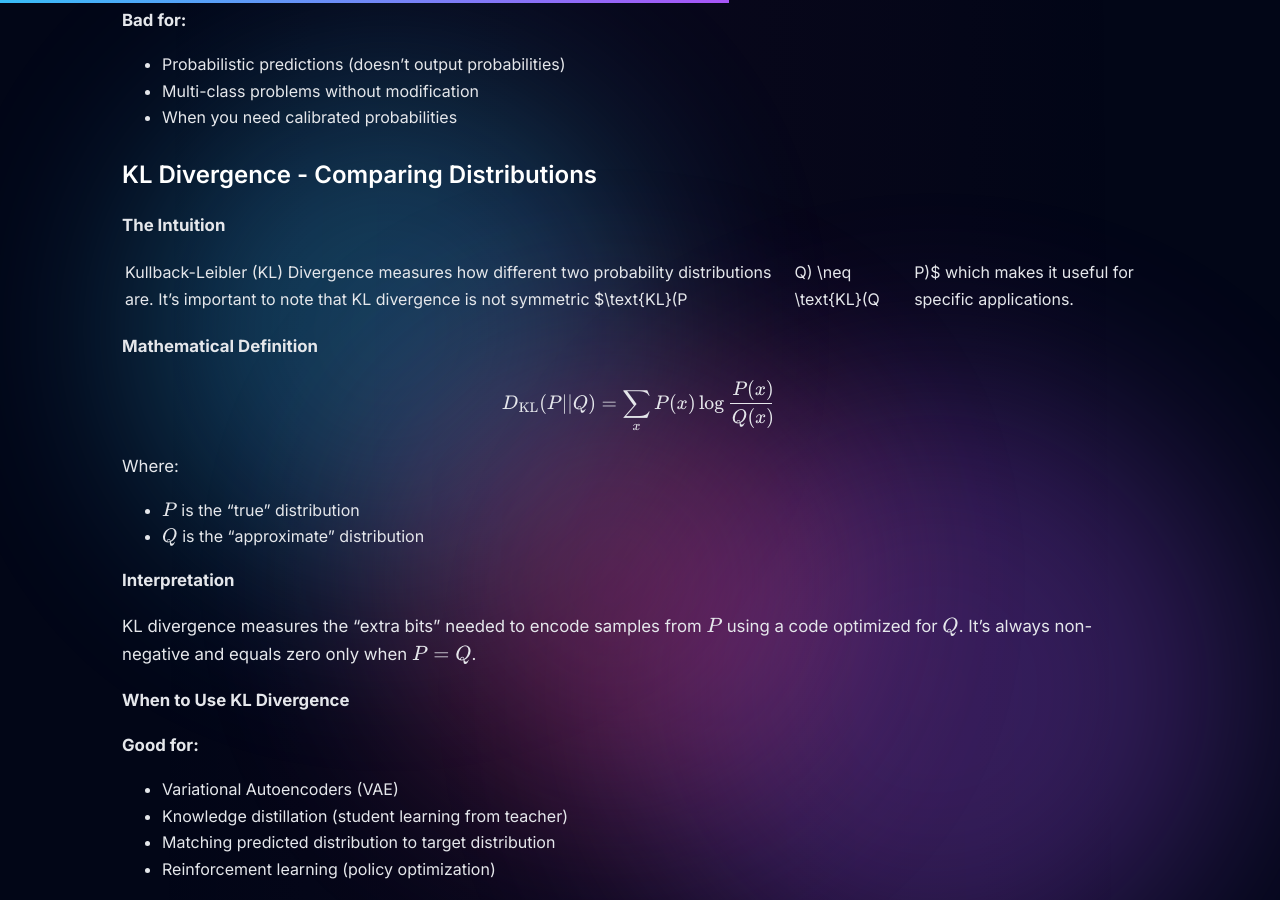
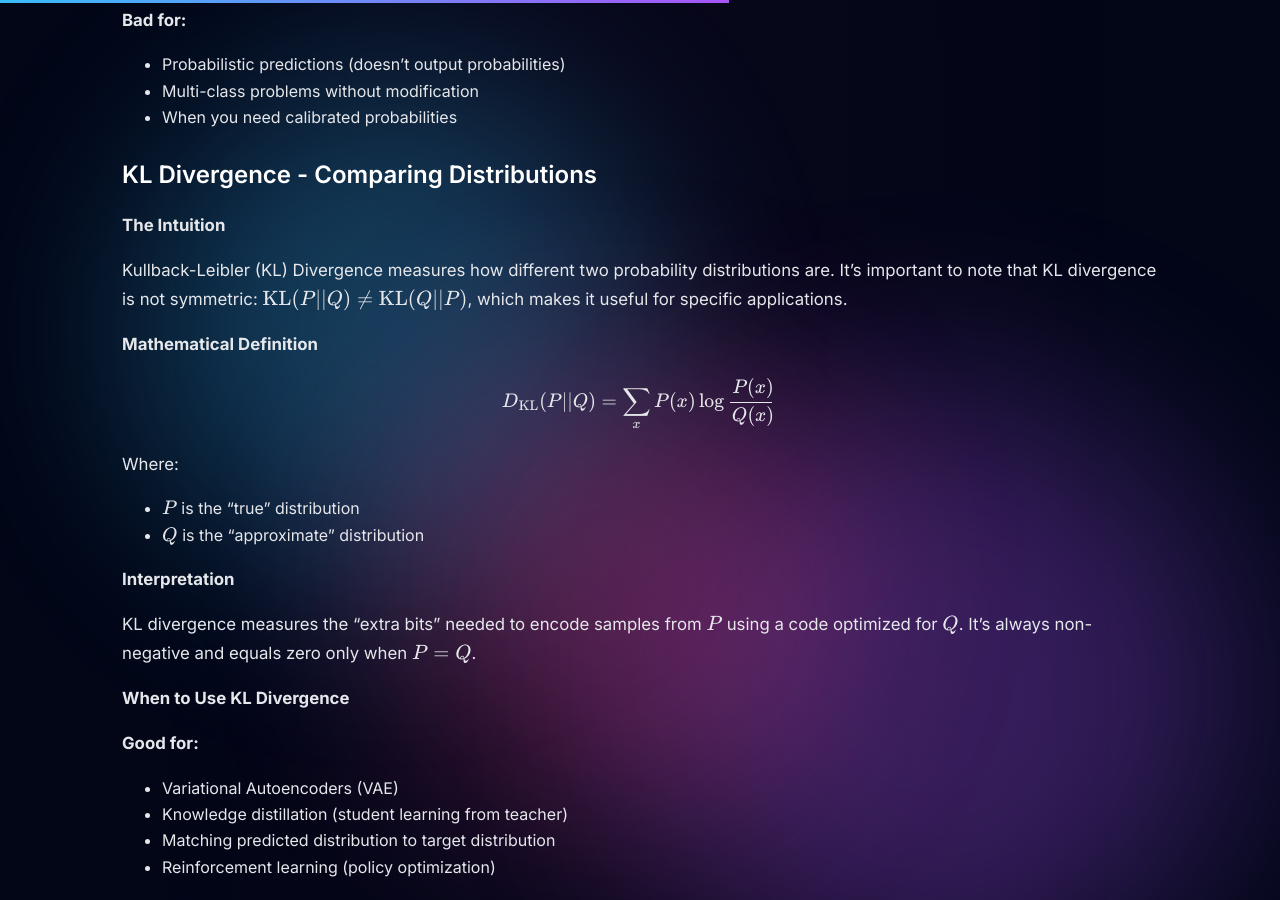
Before and after one commit to mayank1101/mayank1101.github.io, a Jekyll site: the page built from _posts/2025-01-03-loss-functions.md, in a window 1280 px wide and 900 px high, scrolled down 18059 px. Built offline with Jekyll 4.4.1, drawn with Linux system fonts in a browser that asks for light colours.

Commit message:
fixed inline latex rending issue

```diff
--- a/_posts/2025-01-03-loss-functions.md
+++ b/_posts/2025-01-03-loss-functions.md
@@ -649,7 +649,7 @@ True label: +1
 
 **The Intuition**
 
-Kullback-Leibler (KL) Divergence measures how different two probability distributions are. It's important to note that KL divergence is not symmetric $\text{KL}(P||Q) \neq \text{KL}(Q||P)$ which makes it useful for specific applications.
+Kullback-Leibler (KL) Divergence measures how different two probability distributions are. It's important to note that KL divergence is not symmetric: $\text{KL}(P\|\|Q) \neq \text{KL}(Q\|\|P)$, which makes it useful for specific applications.
 
 **Mathematical Definition**
 
```
